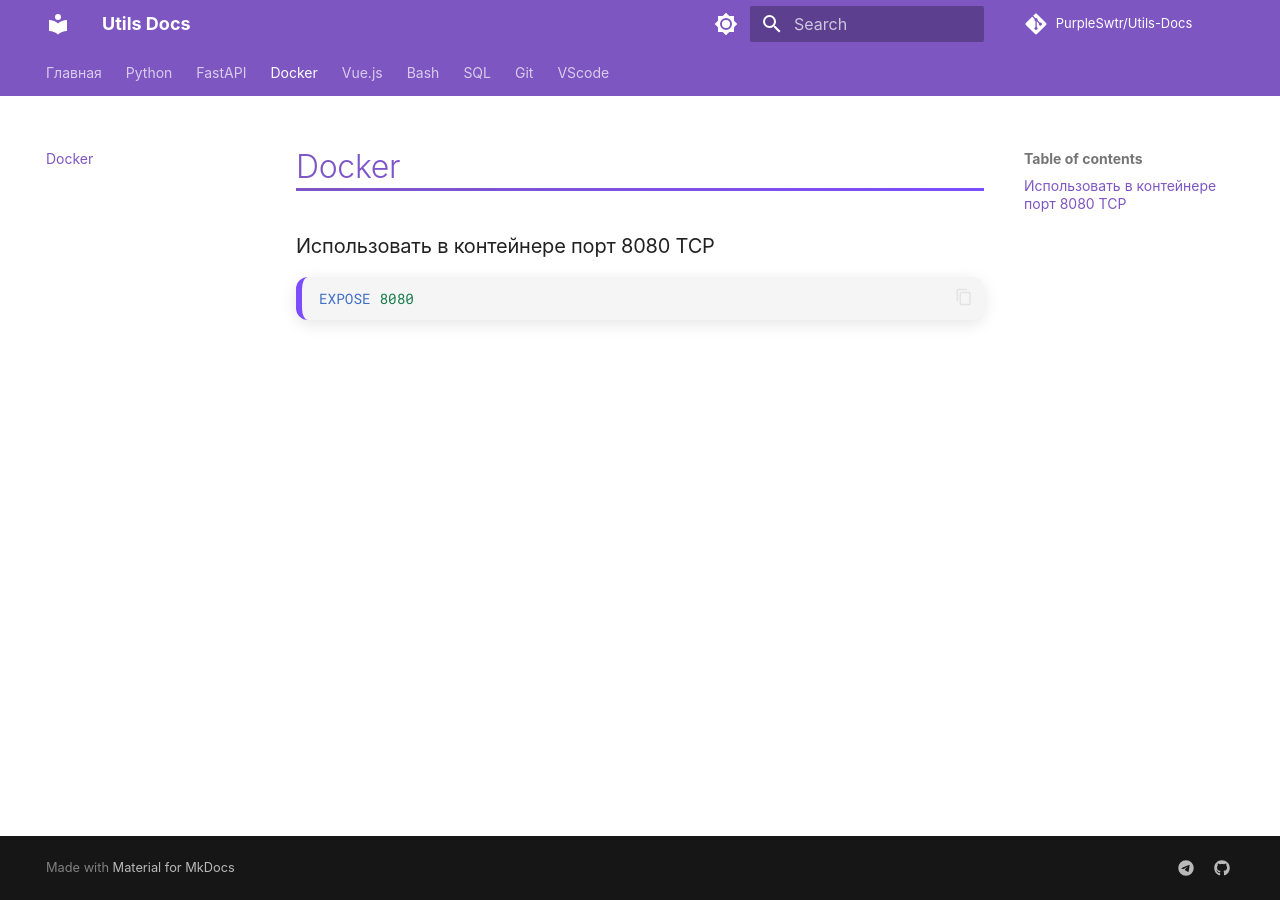
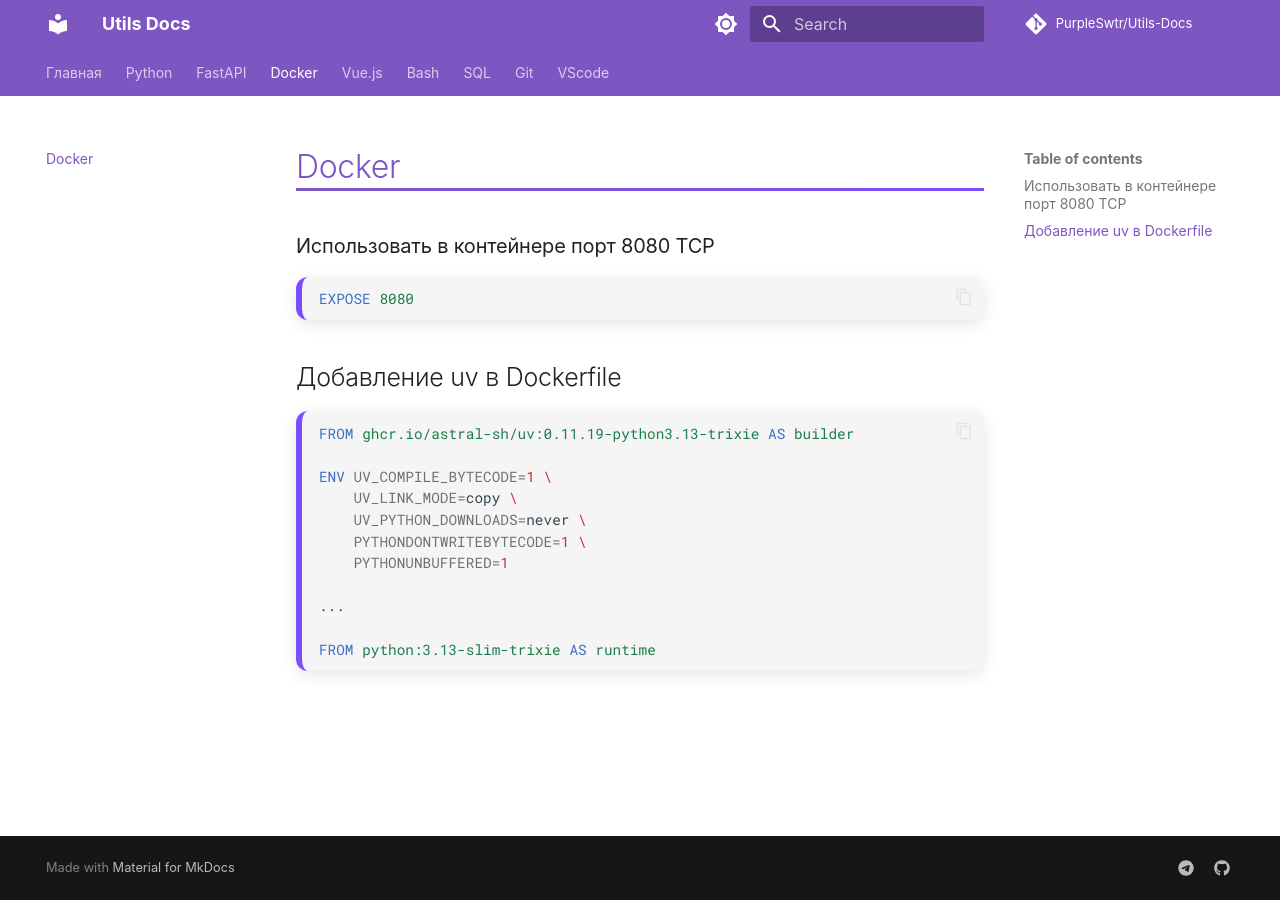
Before and after one commit to PurpleSwtr/Utils-Docs, an MkDocs documentation site: the page built from docs/Docker/index.md, in a window 1280 px wide. Built offline with MkDocs 1.6.1 and Material for MkDocs 9.7.7, drawn with Linux system fonts in a browser that asks for light colours; comment, search, counter and statistics services are not loaded.

Commit message:
Добавил заметку о uv в Dockerfile

````diff
--- a/docs/Docker/index.md
+++ b/docs/Docker/index.md
@@ -3,3 +3,19 @@
 ```Dockerfile
 EXPOSE 8080
 ```
+
+## Добавление uv в Dockerfile
+
+```Dockerfile
+FROM ghcr.io/astral-sh/uv:0.11.19-python3.13-trixie AS builder
+
+ENV UV_COMPILE_BYTECODE=1 \
+    UV_LINK_MODE=copy \
+    UV_PYTHON_DOWNLOADS=never \
+    PYTHONDONTWRITEBYTECODE=1 \
+    PYTHONUNBUFFERED=1
+
+...
+
+FROM python:3.13-slim-trixie AS runtime
+```
````
